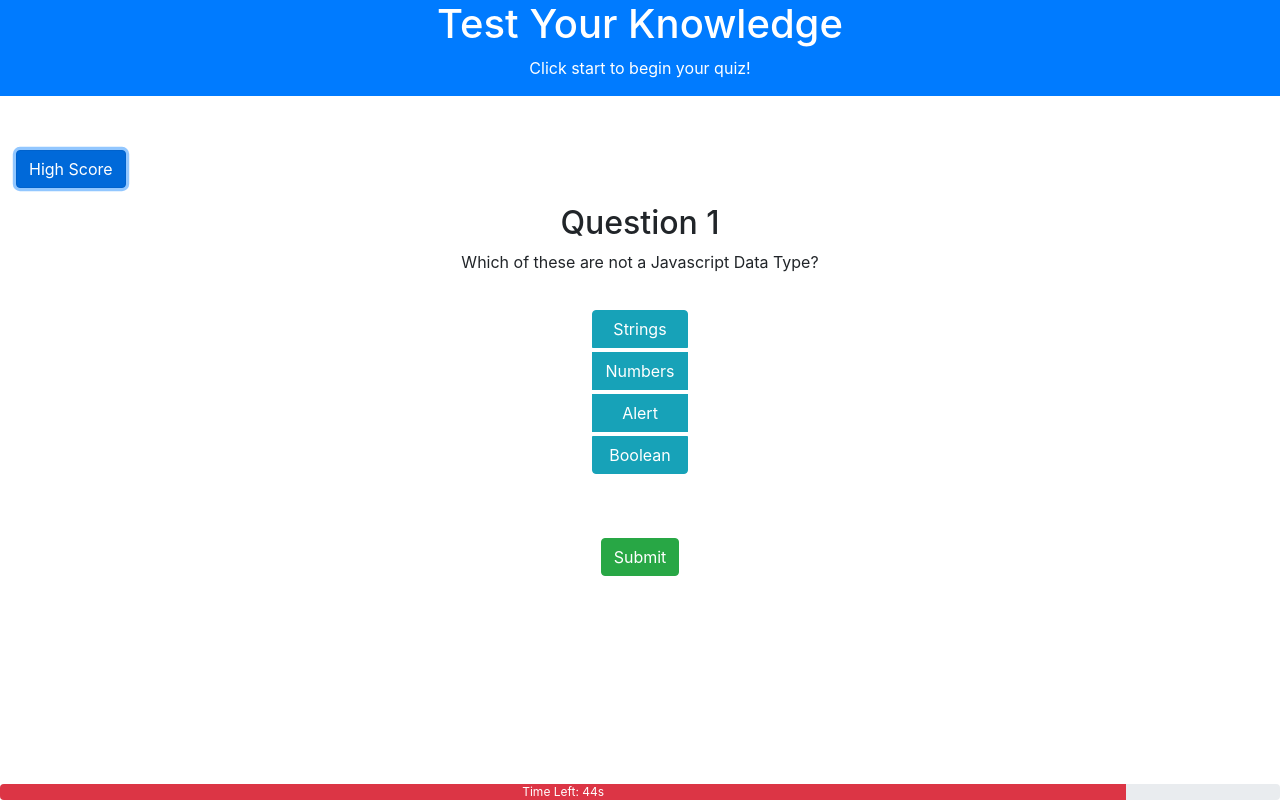
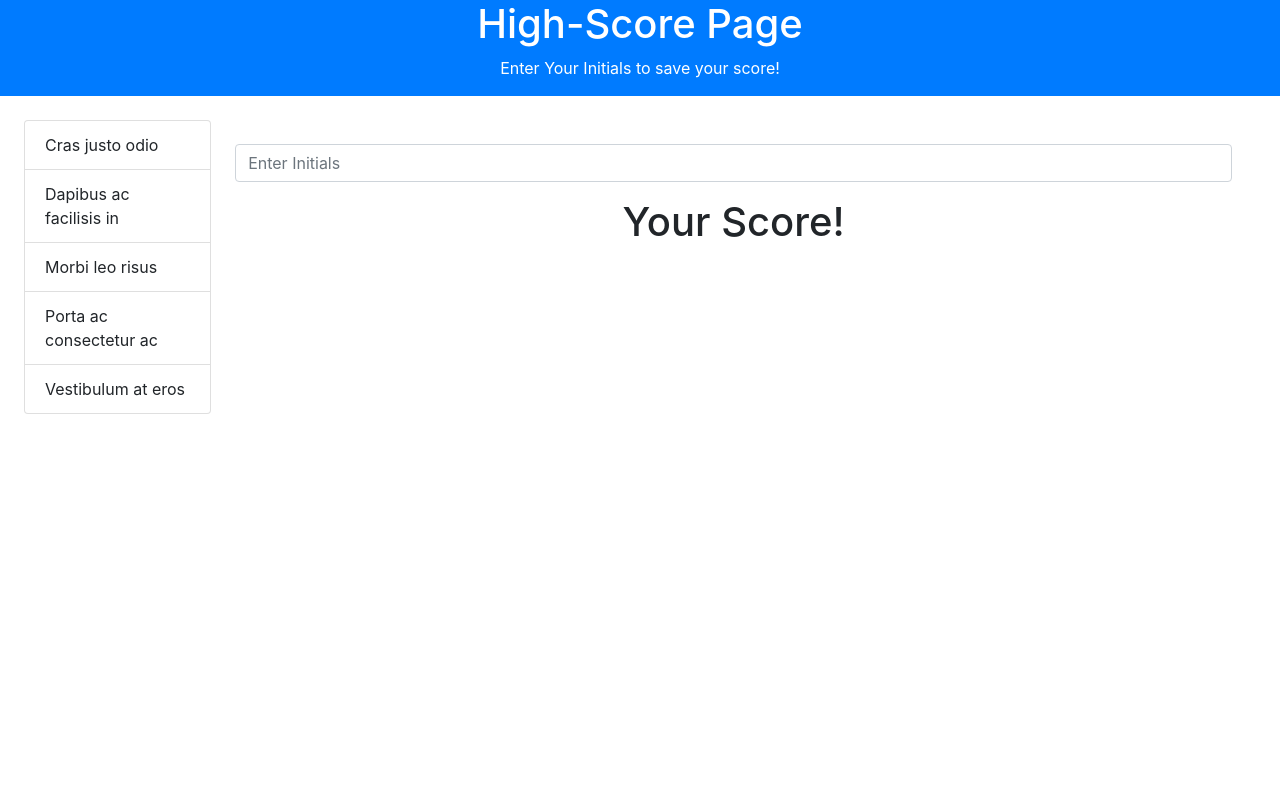
Before and after one commit to ahuffma2/javascript-quiz, a plain HTML site: page index.html in a window 1280 px wide. Both pictures are taken after a click on the button "High Score". Drawn offline with nearby package versions, Linux system fonts and the light colour scheme.

Commit message:
Added HTML for High Score Page and Refactored

```diff
--- a/assets/js/index.js
+++ b/assets/js/index.js
@@ -10,31 +10,52 @@ let answers = [
 //An array of objects each containing a
 //Question, List of Answers, and a Correct Answer
 let questionBank = [
-    {question: "Which of these are not a Javascript Data Type?", answerList: ["Strings","Numbers","Alert","Boolean"], correctAnswer: 2 },
-    {question: "What is hoisting in Javascript?", answerList:["When you unfurl a sail.","When you lift something","When you loop through a method to iterate through it", "The unique behaviour where all variables and function declarations are moved to the top"], correctAnswer: 3},
-    {question: "What does the '===' operator do?", answerList:["It checks whether its two operands are equal, and returns a boolean, checking to make sure both operands are of the same type and value", "Assigns a value to a variable and makes that variable unchangeable", "Checks to see if both operands are equal to each other", "Changes both values to the same value"], correctAnswer: 0},
-    {question: "What type of variable is only visible inside the function it is declared in", answerList: ["Global Variable","Local Variable","Both of the above","None of the above"], correctAnswer: 1},
-    {question: "Which of the following is a ternary operator", answerList: [":","=","-","?"], correctAnswer: 3}
+    {question: "Which of these are not a Javascript Data Type?",
+    answerList: ["Strings","Numbers","Alert","Boolean"],
+    correctAnswer: 2 },
+
+    {question: "What is hoisting in Javascript?",
+    answerList:["When you unfurl a sail.","When you lift something","When you loop through a method to iterate through it", "The unique behaviour where all variables and function declarations are moved to the top"],
+    correctAnswer: 3 },
+
+    {question: "What does the '===' operator do?",
+    answerList:["It checks whether its two operands are equal, and returns a boolean, checking to make sure both operands are of the same type and value", "Assigns a value to a variable and makes that variable unchangeable", "Checks to see if both operands are equal to each other", "Changes both values to the same value"],
+    correctAnswer: 0 },
+
+    {question: "What type of variable is only visible inside the function it is declared in",
+    answerList: ["Global Variable","Local Variable","Both of the above","None of the above"],
+    correctAnswer: 1 },
+
+    {question: "Which of the following is a ternary operator",
+    answerList: [":","=","-","?"],
+    correctAnswer: 3 }
 ];
 
 //These variables are used to track which answer the users has picked and what question the quiz is on
 var currentSelection;
 var currentQuestion = 0;
 
+var score = localStorage.getItem(score);
+
 //Counts down and iterates the progress bar accordingly
 var timeLeft = 50;
 let timer = setInterval(function(){
     $('.progress-bar').css({'width': (timeLeft*2) + '%'}).text('Time Left: ' + timeLeft + "s");
     timeLeft--;
+
+    if(timeLeft <= 0)
+    {
+        goToHighScore();
+    }
  },1000);
 
 
 
-//Assigns the question headers content to correspond to questionBank
-//When done calls the populateAnswers to populate the corresponding answers
+/*This function takes an index that represent which question and answers you want to use from questionBank[]
+When done calls the populateAnswers to populate the corresponding answers*/
 function populateQuestion(questionNum){
-    $("#q-num").text("Question " + (questionNum+1));
-    $("#question").text(questionBank[questionNum].question);
+    $("#q-num").text("Question " + (questionNum + 1));        //Question Header is set to read Question + question number. The +1 is to account for the array offset
+    $("#question").text(questionBank[questionNum].question); //Sets the question element to the contents of questionBank[i]
     populateAnswers(questionNum);
 }
 
@@ -45,11 +66,11 @@ function populateAnswers(questionNum){
     if(questionBank[questionNum] == null )
     {
         alert("There are not enough questions");
-        answers[i].textContent = "Answer " + ((i+1).toString()); //populates as a default for answer 1 - 4
+        answers[i].textContent = "Answer " + ((i+1).toString()); //assigns html with default values if there is no question
         return;
     }
     else
-    //Iterates through the array of answer buttons and assigns each of them the corresponding answers according to the Question Bank
+    //Iterates through the array of answer buttons and assigns each of them the corresponding answers according to the questionBank[] index specified
     for(var i = 0; i< answers.length; i++){
        answers[i].textContent = questionBank[questionNum].answerList[i].toString();
     }
@@ -93,11 +114,23 @@ $('#submit').on('click',function(){
 });
 }
 
+function highScoreBtn(){
+    $('#highscore-btn').on('click',function(){
+        console.log("I work");
+        goToHighScore();
+    })
+}
+
+
 function goToHighScore(){
-    clearInterval(timeLeft);
-    //stops Timer
-    //logs time
-    let score = timeLeft;
+    //Stops Timer, Hides Quiz UI, Shows HighScore UI
+    clearInterval(timer);
+    $('.quiz-holder').hide();
+    $('.highscore-holder').show();
+
+    score = timeLeft;
+    localStorage.setItem("score", score);
+
     //sends to highscore page.
         console.log("Go to High-score Page");
 
@@ -105,9 +138,11 @@ function goToHighScore(){
 
 //Nothing is called until init.
 function init(){
+    $('.highscore-holder').hide();
     populateQuestion(0);
     selectAnswer();
     submitAnswer();
+    highScoreBtn();
 }
 
 init();
--- a/index.html
+++ b/index.html
@@ -16,7 +16,7 @@
   </head>
 
   <body>
-
+    <div class = "quiz-holder">
     <div class="container-fluid bg-primary text-white flex-column d-flex justify-content-center text-center">
       <h1>Test Your Knowledge</h1>
         <p class="text-center">Click start to begin your quiz!</p>
@@ -26,25 +26,17 @@
     <button type = "button" class="btn btn-primary invisible" id="start-button">Start</button>
     </div>
 
-
-    <div class="highscore-container d-flex justify-content space-between p-3">
-      <button type="button" class="btn btn-primary">High Score</button>
-    </div>
-
-
-    <!-- <p class="d-flex justify-content-center p-3" id="question">Hello yes this is a question. it is a good question. IT's the best question. I must ask said question </p> -->
+      <button type="button" class="btn btn-primary" id="highscore-btn">High Score</button>
 
       <div class="container text-center">
         <h2 id="q-num">Question 1</h2>
         <p id="question">Hello yes this is a question. it is a good question. IT's the best question. I must ask said questionHello yes this is a question. it is a good question. IT's the best question. I must ask said questionHello yes this is a question. it is a good question. IT's the best question. I must ask said questionHello yes this is a question. it is a good question. IT's the best question. I must ask said question</p>
 
         <div class="btn-group-vertical p-3" id="quiz" >
-
           <button type="button" value="0" class="btn btn-info mt-1" id="answer-1">Answer 1</button>
           <button type="button" value="1" class="btn btn-info mt-1" id="answer-2">Answer 2</button>
           <button type="button" value="2" class="btn btn-info mt-1" id="answer-3">Answer 3</button>
           <button type="button" value="3 "class="btn btn-info mt-1" id="answer-4">Answer 4</button>
-
         </div>
       </div>
 
@@ -52,13 +44,39 @@
         <button type = "button" class="btn btn-success" id="submit">Submit</button>
       </div>
 
-    <!--href highscore and time in the top right and left space-between -->
-
+      <!--Timer and Progress Bar-->
       <div class="progress fixed-bottom">
-      <div class="progress-bar bg-danger" role="progressbar" style="width: 100%;" aria-valuenow="100" aria-valuemin="0" aria-valuemax="100"></div>
+        <div class="progress-bar bg-danger " role="progressbar" style="width: 100%;" aria-valuenow="100" aria-valuemin="0" aria-valuemax="100"></div>
+      </div>
   </div>
 
+  <!-- HIGH SCORE UI -->
+  <div class = "highscore-holder">
 
+    <div class="container-fluid bg-primary text-white flex-column d-flex justify-content-center text-center">
+      <h1>High-Score Page</h1>
+        <p class="text-center">Enter Your Initials to save your score!</p>
+    </div>
+
+    <div class ="d-flex justify-content-center p-4">
+      <ul class="list-group">
+        <li class="list-group-item">Cras justo odio</li>
+        <li class="list-group-item">Dapibus ac facilisis in</li>
+        <li class="list-group-item">Morbi leo risus</li>
+        <li class="list-group-item">Porta ac consectetur ac</li>
+        <li class="list-group-item">Vestibulum at eros</li>
+      </ul>
+
+      <div class="container text-center p-4">
+
+        <input class="form-control " type="text" placeholder="Enter Initials">
+        <h1 class="p-3">Your Score!</h1>
+
+      </div>
+
+    </div>
+
+  </div>
   <script src="/assets/js/index.js"></script>
   </body>
 </html>
```
Also changed, not shown: high-score.html (deleted). Lines whose indentation alone changed are shown as unchanged.
